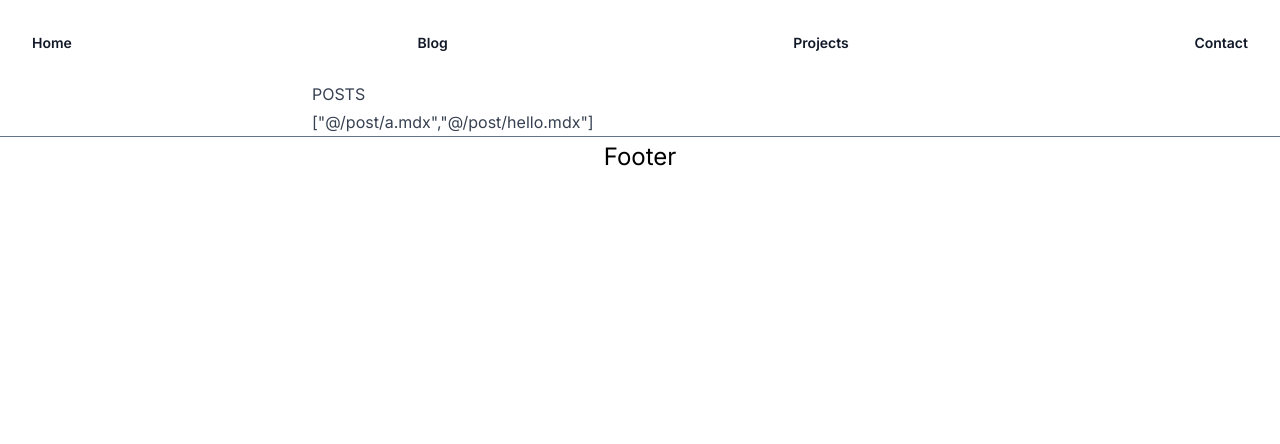
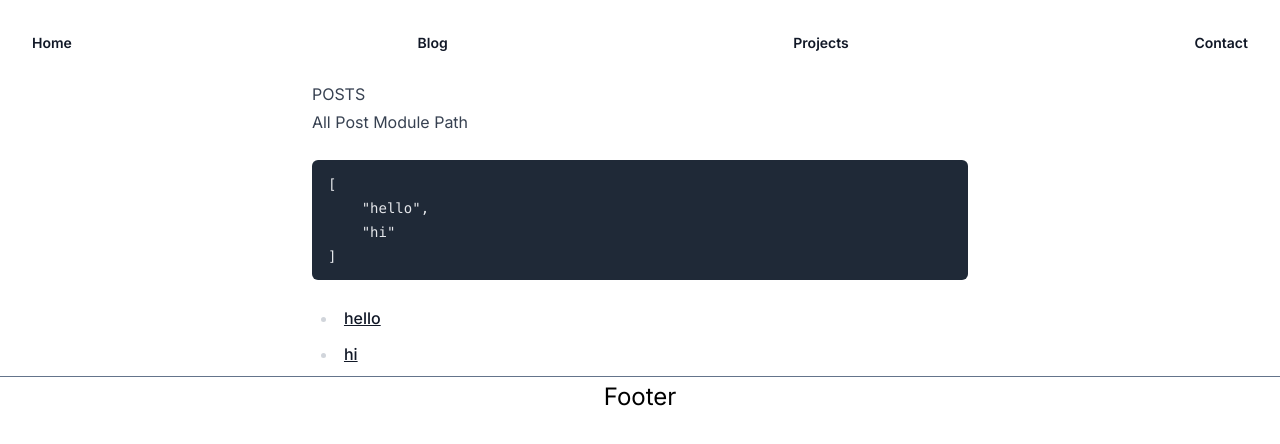
Before and after one commit to kerwino/kerwino.github.io, a Next.js app: page /blog in a window 1280 px wide. Shown: the top 444 px of the page. Built offline with nearby package versions, Linux system fonts and the light colour scheme.

Commit message:
feat:blog list

```diff
--- /dev/null
+++ b/app/(navgation)/blog/[slug]/page.tsx
@@ -0,0 +1,28 @@
+import { getAllPostModuleName } from "@/app/lib/utils";
+import dynamic from "next/dynamic";
+import { notFound } from "next/navigation";
+import { Suspense } from "react";
+const posts = getAllPostModuleName();
+
+export default function Page({ params }: { params: { slug: string } }) {
+    if (!posts.includes(params.slug)) {
+        console.log(posts, params.slug);
+        notFound();
+    }
+
+    const PostComponent = dynamic(() => import(`@/post/${params.slug}.tsx`));
+
+    return (
+        <Suspense fallback={<h1>Loading...</h1>}>
+            <PostComponent />
+        </Suspense>
+    );
+}
+
+export async function generateStaticParams() {
+    const posts = getAllPostModuleName();
+
+    return posts.map((post) => ({
+        slug: post,
+    }));
+}
--- a/app/(navgation)/blog/page.tsx
+++ b/app/(navgation)/blog/page.tsx
@@ -1,12 +1,26 @@
-import { getPosts } from "@/app/api/getPosts";
-import SearchBar from "@/components/SearchBar";
-import { Suspense } from "react";
+import { getAllPostModuleName } from "@/app/lib/utils";
+import Link from "next/link";
+
+const postsModuleName = getAllPostModuleName();
+
 export default function Post() {
-    const posts = getPosts();
     return (
         <article className={"prose w-full m-auto"}>
             <div>POSTS</div>
-            <div>{JSON.stringify(posts)}</div>
+
+            <div>All Post Module Path</div>
+
+            <pre>{JSON.stringify(postsModuleName, null, 4)}</pre>
+
+            <ul>
+                {postsModuleName.map((module) => {
+                    return (
+                        <li key={module}>
+                            <Link href={`/blog/${module}`}>{module}</Link>
+                        </li>
+                    );
+                })}
+            </ul>
         </article>
     );
 }
--- a/app/(navgation)/layout.tsx
+++ b/app/(navgation)/layout.tsx
@@ -17,7 +17,7 @@ export default function RootLayout({
     children: React.ReactNode;
 }) {
     return (
-        <html lang="en">
+        <html lang="en" suppressHydrationWarning>
             <body
                 className={clsx([
                     inter.className,
--- a/app/api/getPosts.ts
+++ /dev/null
@@ -1,10 +0,0 @@
-import { readdirSync } from "fs";
-import path from "path";
-
-export function getPosts() {
-    const postDir = path.join(process.cwd(), "post");
-    return readdirSync(postDir).map((fileName) => {
-        // const file = path.basename(fileName, ".mdx");
-        return `@/post/${fileName}`;
-    });
-}
--- a/app/api/hello/route.tsx
+++ /dev/null
@@ -1,9 +0,0 @@
-export async function GET() {
-    return new Response(JSON.stringify({ msg: "Hello" }, null, 4), {
-        status: 200,
-        headers: {
-            "Content-Type": "application/json",
-            "X-Hello": "Kerwino",
-        },
-    });
-}
--- /dev/null
+++ b/app/lib/utils.ts
@@ -0,0 +1,11 @@
+import { readdirSync } from "fs";
+import { join, basename, extname } from "path";
+
+export function getAllPostModuleName() {
+    const postDir = join(process.cwd(), "post");
+    return readdirSync(postDir).map((fileNameWithExt) => {
+        const fileName = basename(fileNameWithExt, extname(fileNameWithExt));
+        const postModuleName = fileName;
+        return postModuleName;
+    });
+}
--- a/post/a.mdx
+++ /dev/null
@@ -1,3 +0,0 @@
-# a
-1. 111
-2. 222
--- a/post/hello.mdx
+++ /dev/null
@@ -1,4 +0,0 @@
-# Hello
-
-1. ABC
-2. XXY
--- /dev/null
+++ b/post/hello.tsx
@@ -0,0 +1,3 @@
+export default function Post() {
+    return <div>Hello</div>;
+}
--- /dev/null
+++ b/post/hi.tsx
@@ -0,0 +1,3 @@
+export default function Post() {
+    return <div>Hi</div>;
+}
```
